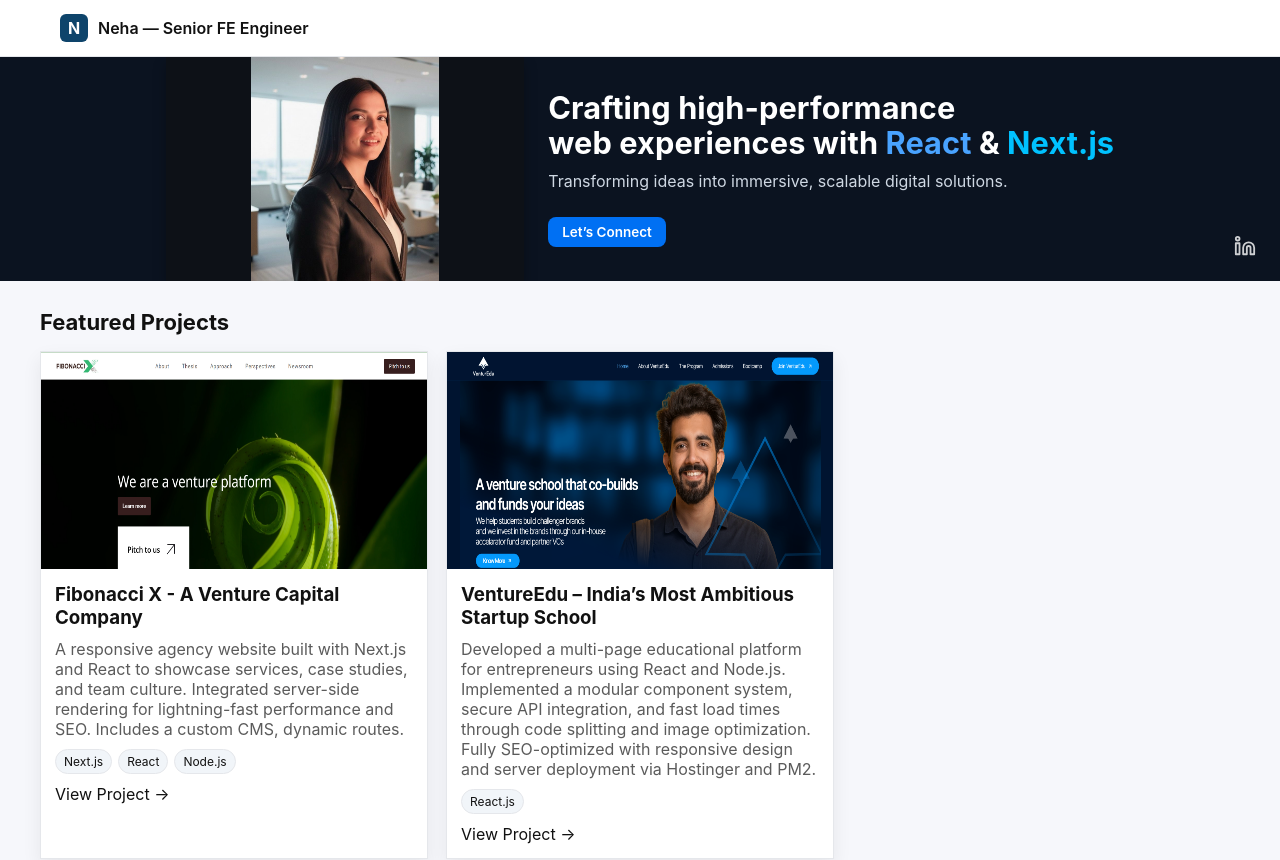
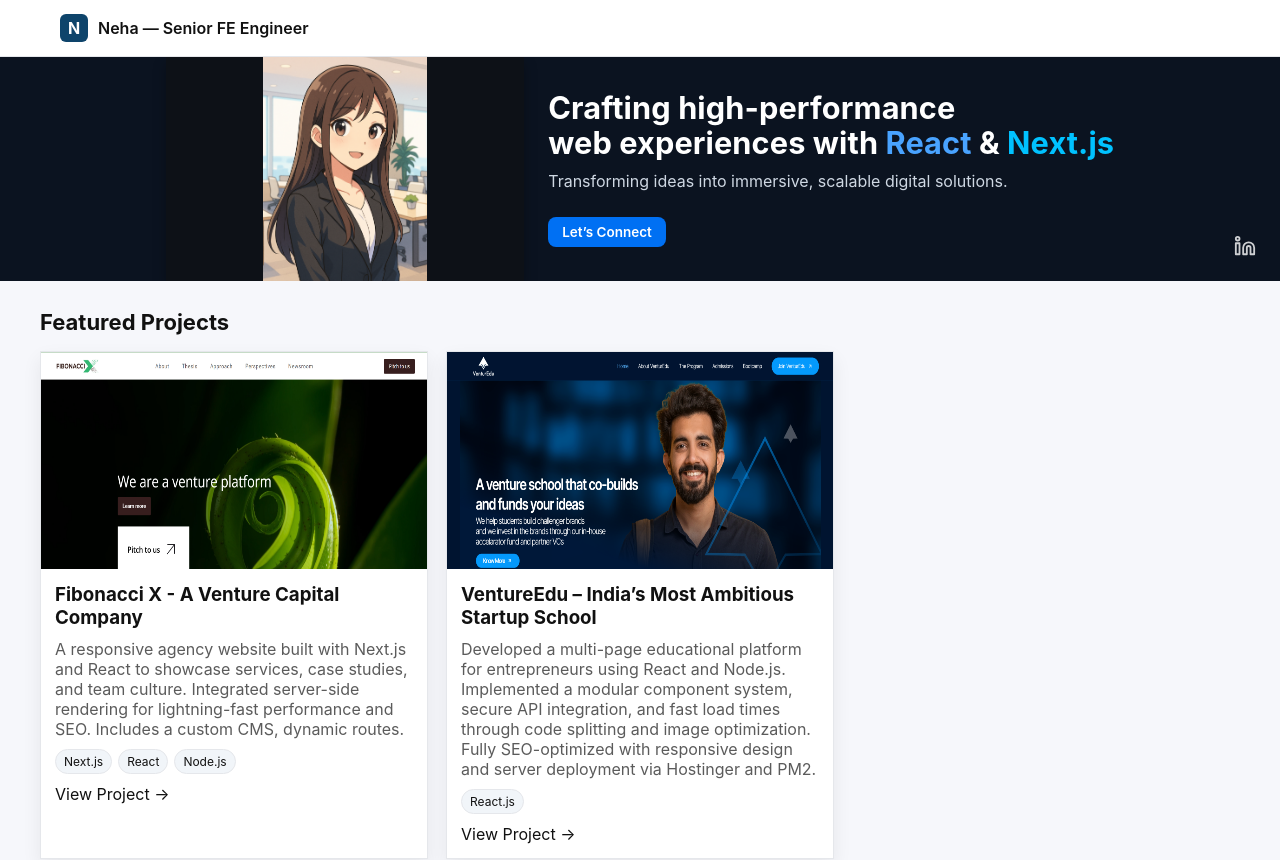
Before and after one commit to Neha-Singh/Personal-Profile, a Next.js app: page / in a window 1280 px wide. Shown: the top 860 px of the page. Built offline with nearby package versions, Linux system fonts and the light colour scheme.

Commit message:
avatar changed

```diff
--- a/src/app/components/Hero.tsx
+++ b/src/app/components/Hero.tsx
@@ -9,7 +9,7 @@
         {/* LEFT: Image */}
         <div className={styles.imageWrapper}>
           <Image
-            src="/images/avatar.jpg"
+            src="/images/avatar.png"
             alt="Neha portrait"
             fill
             sizes="(max-width:1024px) 90vw, 32vw"
```
Also changed, not shown: public/images/avatar-real.jpg (renamed from public/images/avatar.jpg), public/images/avatar.png (added).
